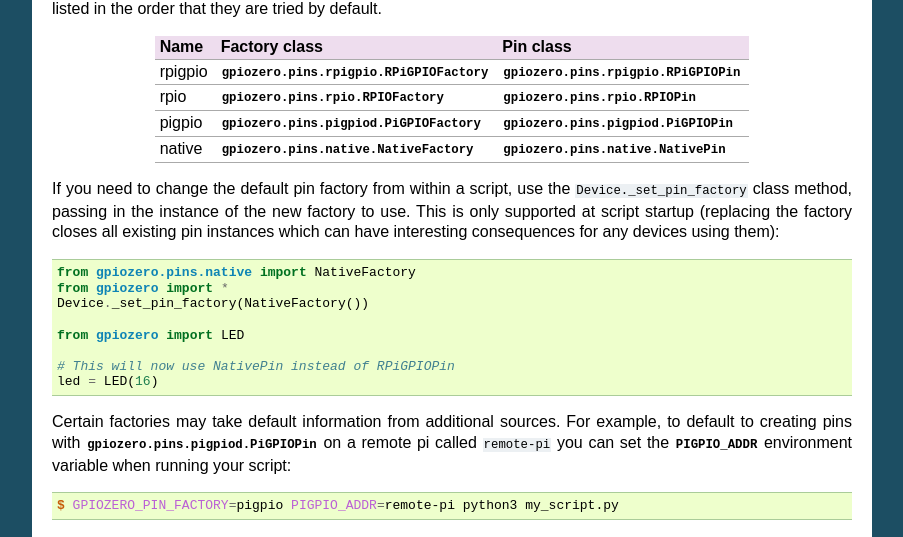
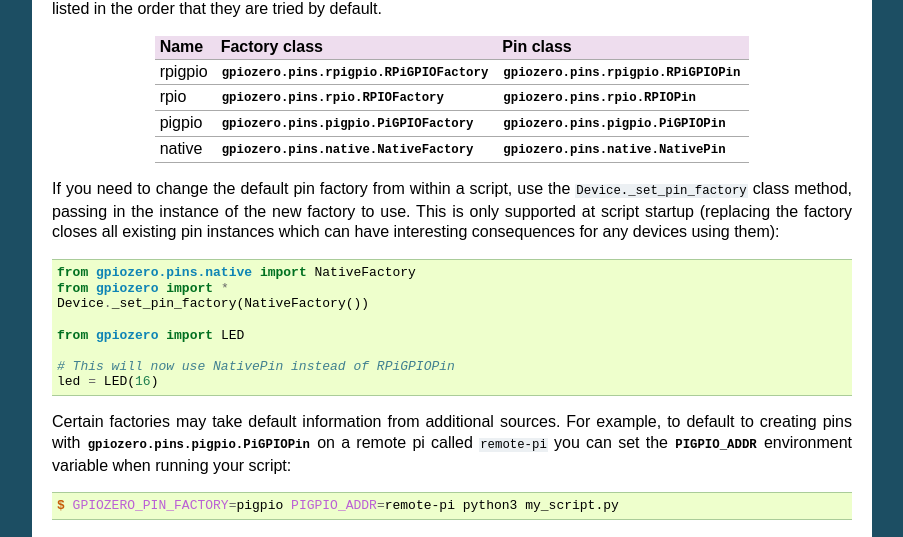
Before and after one commit to gpiozero/gpiozero, a Sphinx documentation site: the page built from docs/api_pins.rst, in a window 1280 px wide and 900 px high, scrolled down 784 px. Shown: the part 143-680 px from the top of the window, without its empty margins (198-1101 px from the left). Built offline with Sphinx 7.4.7, drawn with Linux system fonts in a browser that asks for light colours.

Commit message:
Fix docs for #521

```diff
--- a/docs/api_pins.rst
+++ b/docs/api_pins.rst
@@ -68,7 +68,7 @@ they are tried by default.
 +---------+-----------------------------------------------+-------------------------------------------+
 | rpio    | :class:`gpiozero.pins.rpio.RPIOFactory`       | :class:`gpiozero.pins.rpio.RPIOPin`       |
 +---------+-----------------------------------------------+-------------------------------------------+
-| pigpio  | :class:`gpiozero.pins.pigpiod.PiGPIOFactory`  | :class:`gpiozero.pins.pigpiod.PiGPIOPin`  |
+| pigpio  | :class:`gpiozero.pins.pigpio.PiGPIOFactory`   | :class:`gpiozero.pins.pigpio.PiGPIOPin`   |
 +---------+-----------------------------------------------+-------------------------------------------+
 | native  | :class:`gpiozero.pins.native.NativeFactory`   | :class:`gpiozero.pins.native.NativePin`   |
 +---------+-----------------------------------------------+-------------------------------------------+
@@ -90,7 +90,7 @@ any devices using them)::
 
 Certain factories may take default information from additional sources.
 For example, to default to creating pins with
-:class:`gpiozero.pins.pigpiod.PiGPIOPin` on a remote pi called ``remote-pi``
+:class:`gpiozero.pins.pigpio.PiGPIOPin` on a remote pi called ``remote-pi``
 you can set the :envvar:`PIGPIO_ADDR` environment variable when running your
 script:
 
@@ -129,9 +129,9 @@ RPIO
 PiGPIO
 ======
 
-.. autoclass:: gpiozero.pins.pigpiod.PiGPIOFactory
+.. autoclass:: gpiozero.pins.pigpio.PiGPIOFactory
 
-.. autoclass:: gpiozero.pins.pigpiod.PiGPIOPin
+.. autoclass:: gpiozero.pins.pigpio.PiGPIOPin
 
 
 Native
```
